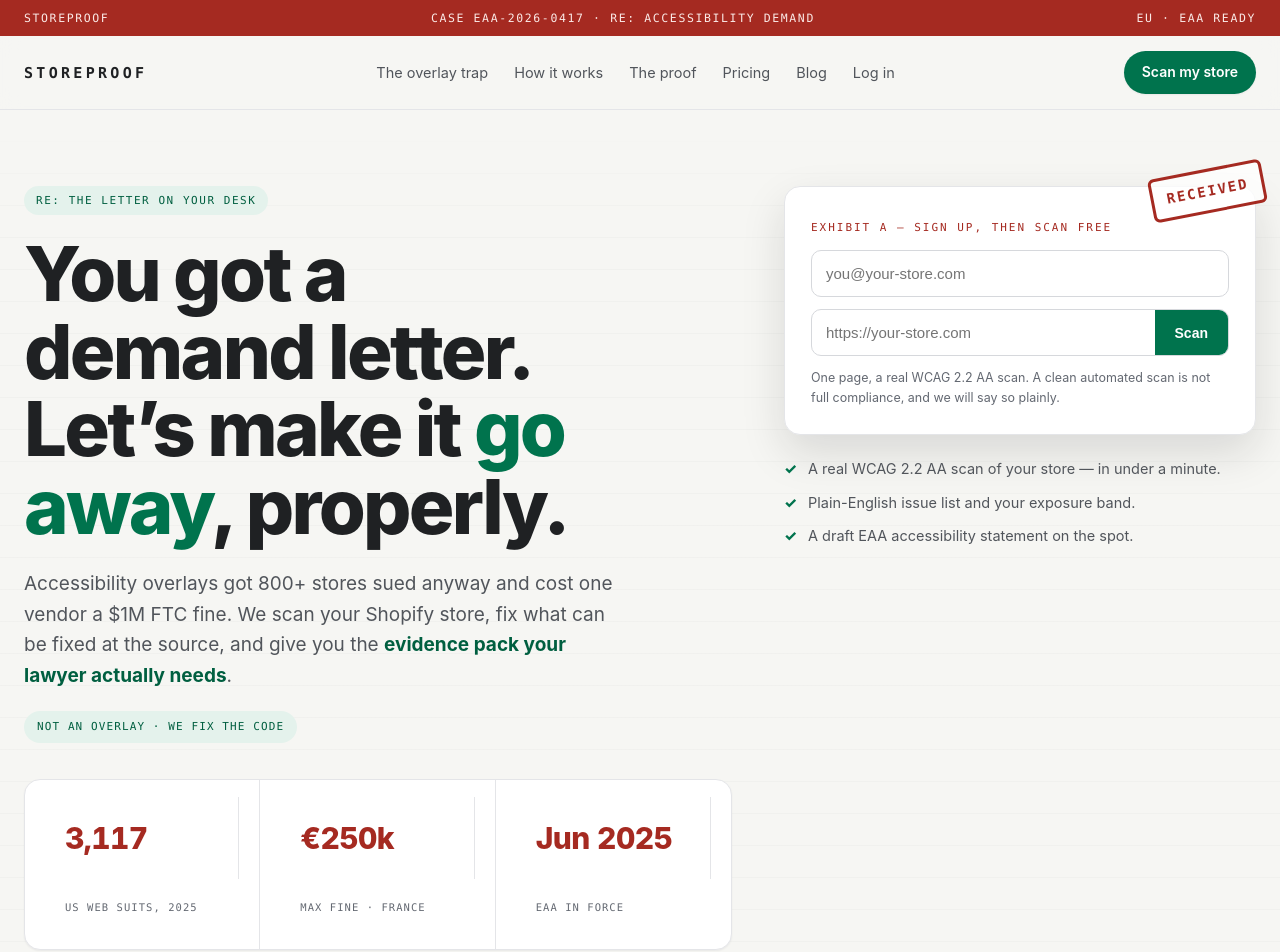
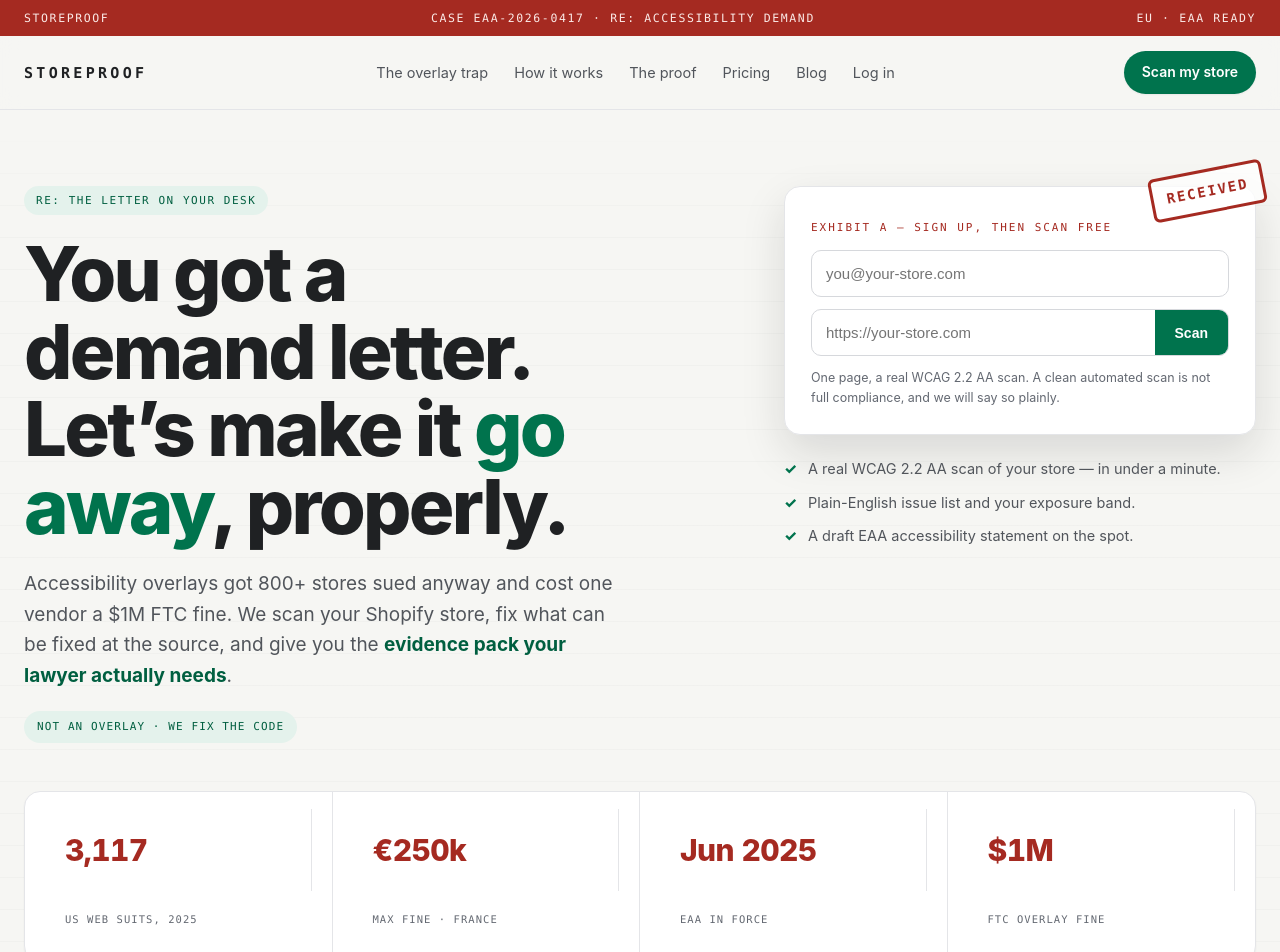
Before and after one commit to Kymeira-MrH/storeproof, a Next.js app: page / in a window 1280 px wide. Shown: the top 952 px of the page. Built offline with nearby package versions, Linux system fonts and the light colour scheme.

Commit message:
polish: full-width hero stat row (fills the hero, adds $1M FTC tile)

```diff
--- a/src/app/page.tsx
+++ b/src/app/page.tsx
@@ -25,11 +25,6 @@
                 give you the <b>evidence pack your lawyer actually needs</b>.
               </p>
               <span className="chip">Not an overlay · we fix the code</span>
-              <div className="ledger">
-                <div><div className="n">3,117</div><div className="l">US web suits, 2025</div></div>
-                <div><div className="n">&euro;250k</div><div className="l">Max fine · France</div></div>
-                <div><div className="n">Jun 2025</div><div className="l">EAA in force</div></div>
-              </div>
             </div>
             <div className="hero-side">
               <ScanHero />
@@ -39,6 +34,12 @@
                 <li>A draft EAA accessibility statement on the spot.</li>
               </ul>
             </div>
+          </div>
+          <div className="ledger" style={{ marginTop: "48px" }}>
+            <div><div className="n">3,117</div><div className="l">US web suits, 2025</div></div>
+            <div><div className="n">&euro;250k</div><div className="l">Max fine · France</div></div>
+            <div><div className="n">Jun 2025</div><div className="l">EAA in force</div></div>
+            <div><div className="n">$1M</div><div className="l">FTC overlay fine</div></div>
           </div>
         </div>
       </header>
```
